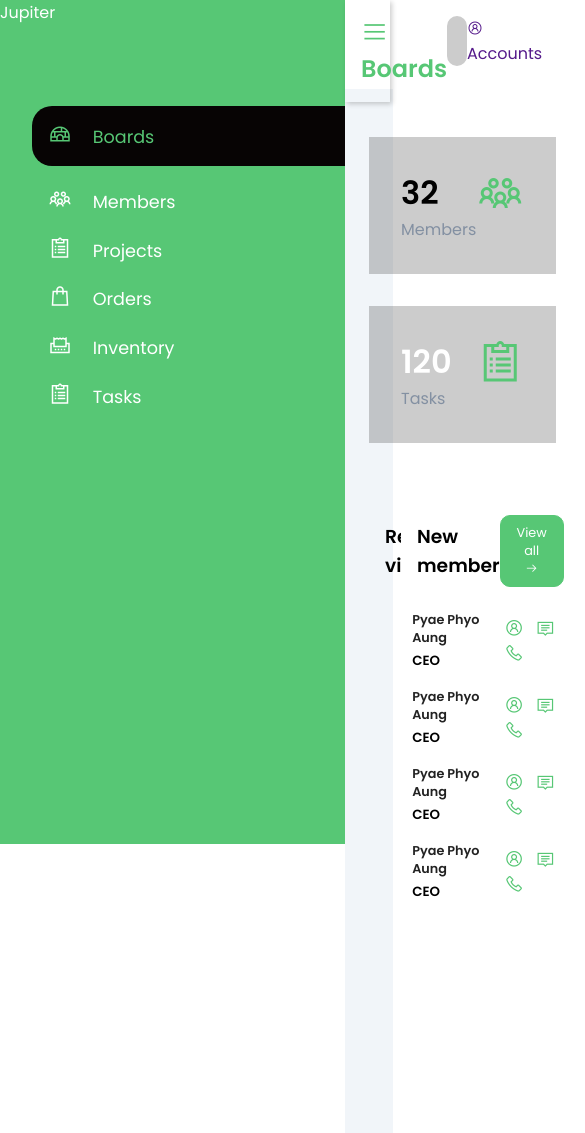
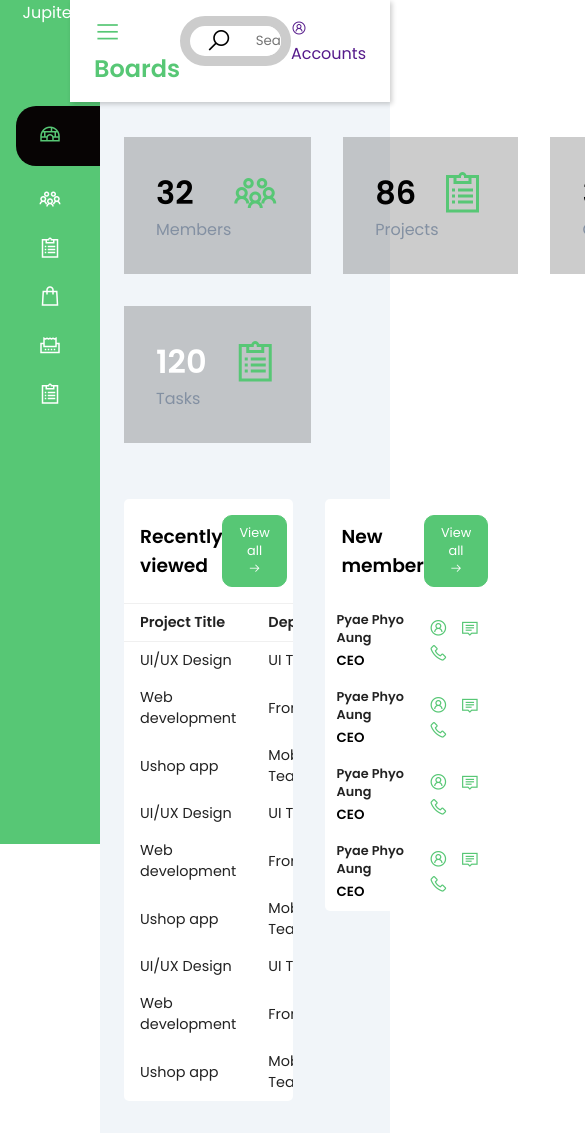
Before and after one commit to PyaePhyoAung-web/PyaePhyoAung-web.github.io, a plain HTML site: page coursework-project/index.html in a window 390 px wide. Shown: the top 1133 px of the page, 585 px wide, since content can reach past the window. Drawn offline with nearby package versions, Linux system fonts and the light colour scheme.

Commit message:
Update style.css

```diff
--- a/coursework-project/style.css
+++ b/coursework-project/style.css
@@ -111,9 +111,10 @@
 }
 
 header {
+    background: #fff;
     display: flex;
     justify-content: space-between;
-    padding: 1rem;
+    padding: 1rem 1.5rem;
     box-shadow: 2px 2px 5px rgba(0, 0, 0, 0.2);
     position: fixed;
     left: 345px;
@@ -306,3 +307,43 @@ tr td:last-child{
     margin-left: .5rem;
     color: var(--main-color);
 }
+
+
+@media only screen and (max-width: 1200px){
+    .sidebar {
+       width: 100px;
+    }
+
+    .sidebar .sidebar-brand,
+    .sidebar li
+    {
+      padding-left: 1rem;
+        text-align: center;
+    }
+
+    .sidebar li a
+    {
+      padding-left: 0rem;
+    }
+
+
+   .sidebar li a span
+    {
+      padding-right: 1rem;
+    }
+
+    .sidebar .sidebar-brand h2 span:last-child,
+    .sidebar li a span:last-child
+    {
+       display: none;
+    }
+
+    .main-content {
+      margin-left: 100px;
+    }
+
+    .main-content header{
+      width: calc(100% - 70px) ;
+        left: 70px;
+}
+}
```
